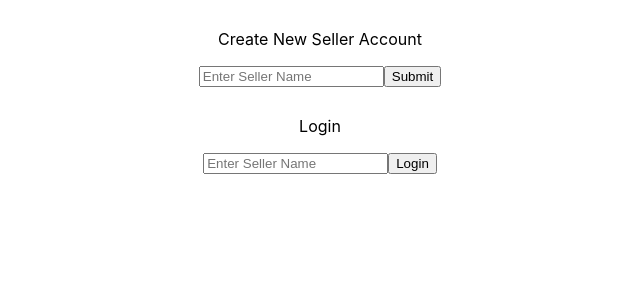
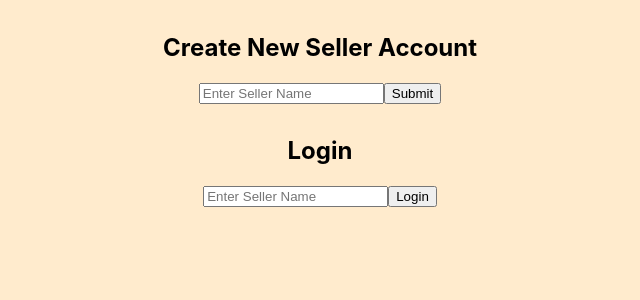
Before and after one commit to MistermindX/ComicSalesApp, a React (Create React App) app in the folder client/: page / in a window 1280 px wide. Shown: the top 300 px of the page, without its empty margins (320-960 px from the left). Built offline with nearby package versions, Linux system fonts and the light colour scheme.

Commit message:
did some css work

```diff
--- a/client/src/components/Login.jsx
+++ b/client/src/components/Login.jsx
@@ -23,7 +23,7 @@ function Login(props) {
 
   return (
     <div className="seller">
-      <p>Login</p>
+      <h2>Login</h2>
       <form onSubmit={getSellerInformation}>
         <input name="sellerName" placeholder="Enter Seller Name" />
         <button type="Submit">Login</button>
--- a/client/src/components/SignUp.jsx
+++ b/client/src/components/SignUp.jsx
@@ -24,7 +24,7 @@ function SignUp(props) {
 
   return (
     <div className="seller">
-      <p>Create New Seller Account</p>
+      <h2>Create New Seller Account</h2>
       <form onSubmit={addNewSeller}>
         <input name="sellerName" placeholder="Enter Seller Name" />
         <button type="Submit">Submit</button>
--- a/client/src/styles/App.css
+++ b/client/src/styles/App.css
@@ -15,8 +15,12 @@
   margin-left: 0.5em;
 } */
 
+body {
+  background-color: blanchedalmond;
+  /* background-image: url(comic_book_background.jpg); */
+}
+
 .seller {
   text-align: center;
   padding-top: 1%;
-  /* background-image: url(../); */
 }
```
Also changed, not shown: client/src/styles/comic_book_background.jpg (renamed from client/images/comic_book_background.jpg).
